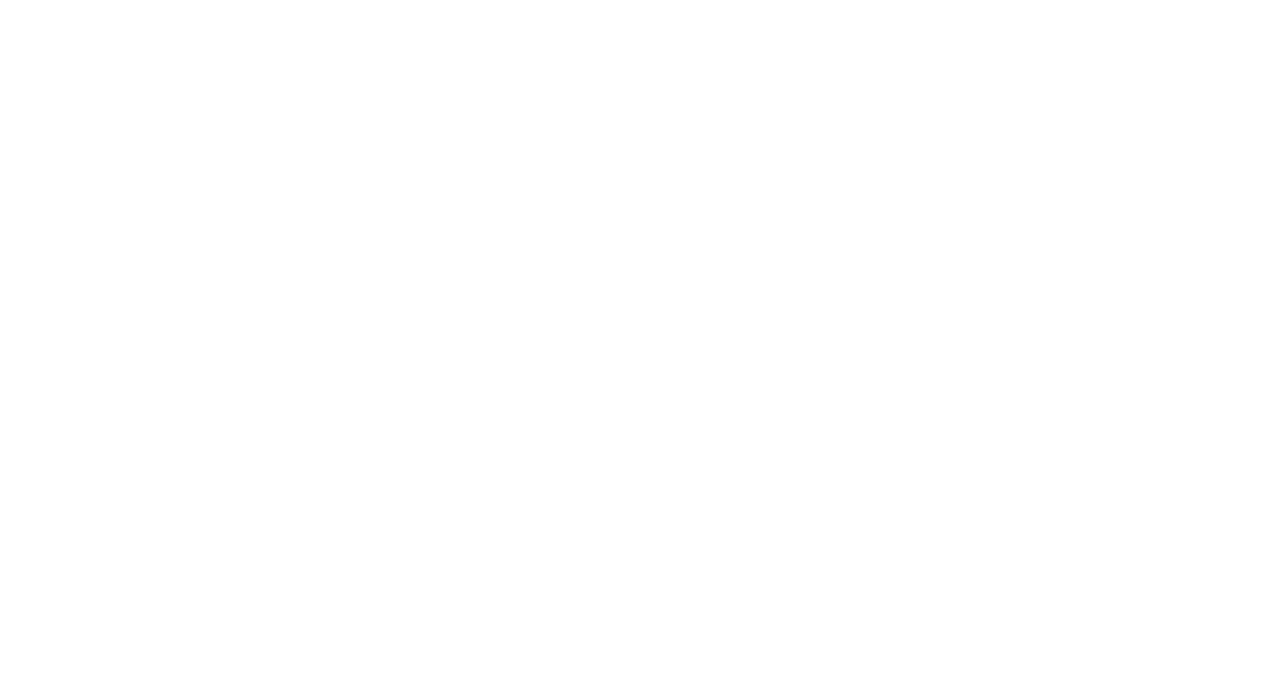
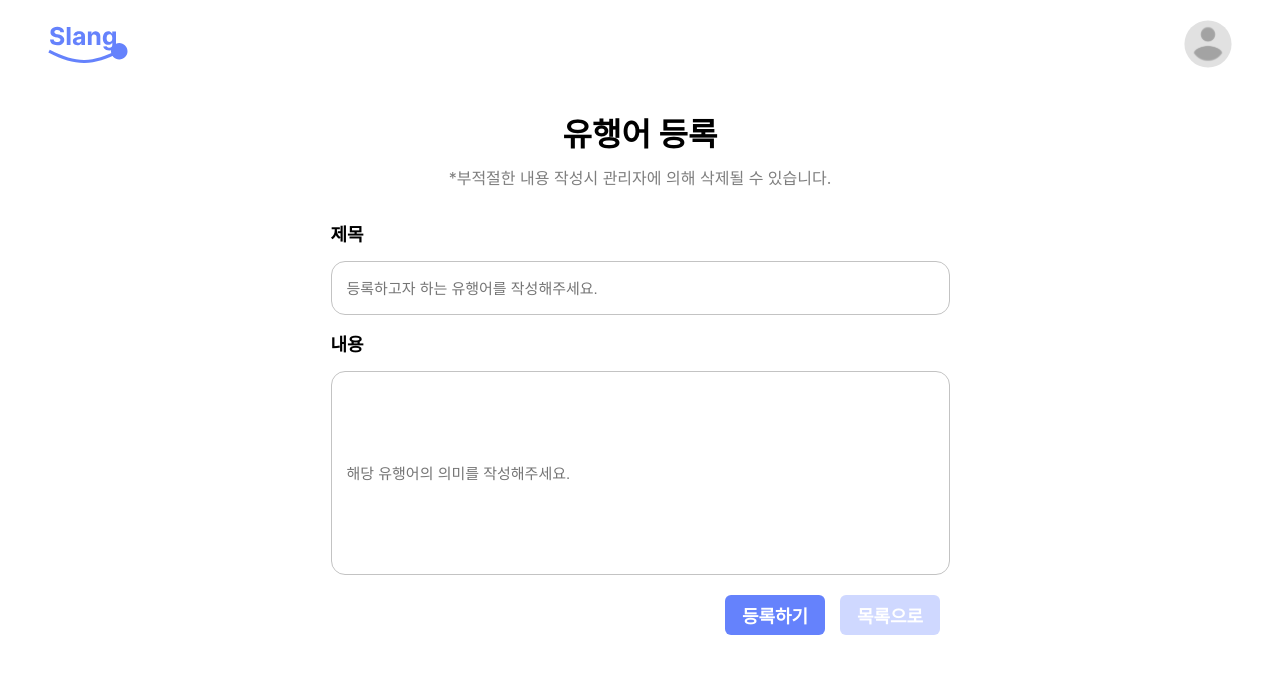
Before and after one commit to the-best-coding-stager/Fontend, a React (Create React App) app: page /post in a window 1280 px wide. Before the commit this address had no page. Shown: the top 674 px of the page. Built offline with nearby package versions, Linux system fonts and the light colour scheme.

Commit message:
feat : post 페이지 완성

```diff
--- a/src/App.js
+++ b/src/App.js
@@ -3,6 +3,7 @@
 import Login from "./pages/login";
 import SignUp from "./pages/signup";
 import Home from "./pages/home";
+import Post from "./pages/post";
 import { Routes, Route } from "react-router-dom";
 
 function App() {
@@ -13,6 +14,7 @@
         <Route path="/login" element={<Login />} />
         <Route path="/signup" element={<SignUp />} />
         <Route path="/home" element={<Home />} />
+        <Route path="/post" element={<Post />} />
       </Routes>
     </>
   );
--- /dev/null
+++ b/src/components/header.js
@@ -0,0 +1,42 @@
+import { ReactComponent as logo } from "../images/slang.svg";
+import { ReactComponent as profile } from "../images/profile.svg";
+import styled from "styled-components";
+import { useNavigate } from "react-router-dom";
+
+const Header = () => {
+  const navigate = useNavigate();
+
+  const handleNavigate = () => {
+    navigate("/home");
+  };
+
+  const handleNavigateMyPage = () => {
+    navigate("/mypage");
+  };
+  return (
+    <Nav>
+      <Logo onClick={handleNavigate} />
+      <Profile onClick={handleNavigateMyPage} />
+    </Nav>
+  );
+};
+
+const Logo = styled(logo)`
+  width: 5rem;
+  margin-left: 3rem;
+  cursor: pointer;
+`;
+
+const Profile = styled(profile)`
+  width: 5rem;
+  margin-right: 2rem;
+  cursor: pointer;
+`;
+
+const Nav = styled.div`
+  display: flex;
+  align-items: center;
+  justify-content: space-between;
+`;
+
+export default Header;
--- a/src/pages/home.js
+++ b/src/pages/home.js
@@ -1,20 +1,11 @@
 import SideBar from "../components/sidebar";
-import { ReactComponent as logo } from "../images/slang.svg";
-import { ReactComponent as profile } from "../images/profile.svg";
+import Header from "../components/header";
 import { ReactComponent as search } from "../images/search.svg";
 import styled from "styled-components";
 import { useNavigate } from "react-router-dom";
 
 const Home = () => {
   const navigate = useNavigate();
-
-  const handleNavigate = () => {
-    navigate("/home");
-  };
-
-  const handleNavigateMyPage = () => {
-    navigate("/mypage");
-  };
 
   const handleNavigateQuiz = () => {
     navigate("/quiz");
@@ -26,10 +17,7 @@
 
   return (
     <Container>
-      <Nav>
-        <Logo onClick={handleNavigate} />
-        <Profile onClick={handleNavigateMyPage} />
-      </Nav>
+      <Header />
       <RowContainer>
         <SideBar />
         <SearchContainer>
@@ -170,12 +158,6 @@
 
 const SearchBtn = styled(search)``;
 
-const Nav = styled.div`
-  display: flex;
-  align-items: center;
-  justify-content: space-between;
-`;
-
 const Container = styled.div`
   display: flex;
   flex-direction: column;
@@ -186,16 +168,4 @@
   margin-left: 3rem;
 `;
 
-const Logo = styled(logo)`
-  width: 5rem;
-  margin-left: 3rem;
-  cursor: pointer;
-`;
-
-const Profile = styled(profile)`
-  width: 5rem;
-  margin-right: 2rem;
-  cursor: pointer;
-`;
-
 export default Home;
--- a/src/pages/post.js
+++ b/src/pages/post.js
@@ -1 +1,95 @@
-const Post = () => {};
+import { styled } from "styled-components";
+import Header from "../components/header";
+import { useNavigate } from "react-router-dom";
+
+const Post = () => {
+  const navigate = useNavigate();
+
+  const handleNavigateHome = () => {
+    navigate("/home");
+  };
+
+  return (
+    <>
+      <Header />
+      <PostContainer>
+        <Title>유행어 등록</Title>
+        <P>*부적절한 내용 작성시 관리자에 의해 삭제될 수 있습니다.</P>
+        <InputContainer>
+          <SubTitle>제목</SubTitle>
+          <InputTitle placeholder="등록하고자 하는 유행어를 작성해주세요." />
+        </InputContainer>
+        <InputContainer>
+          <SubTitle>내용</SubTitle>
+          <InputContent placeholder="해당 유행어의 의미를 작성해주세요." />
+        </InputContainer>
+        <Row>
+          <PostBtn onClick={handleNavigateHome}>등록하기</PostBtn>
+          <ListBtn onClick={handleNavigateHome}>목록으로</ListBtn>
+        </Row>
+      </PostContainer>
+    </>
+  );
+};
+
+const InputContainer = styled.div``;
+
+const PostContainer = styled.div`
+  display: flex;
+  flex-direction: column;
+  align-items: center;
+  justify-content: center;
+`;
+
+const Row = styled.div`
+  margin-top: 20px;
+  margin-left: 25rem;
+`;
+
+const Title = styled.h1`
+  margin-bottom: 0;
+`;
+
+const P = styled.p`
+  color: #7e7e7e;
+  font-size: 16px;
+  margin-top: 10px;
+`;
+
+const SubTitle = styled.h2`
+  font-size: 18px;
+  align-self: self-start;
+`;
+
+const InputTitle = styled.input`
+  width: 600px;
+  height: 50px;
+  font-size: 15px;
+  border: 1px solid #c3c3c3;
+  border-radius: 14px;
+  padding-left: 15px;
+`;
+
+const InputContent = styled(InputTitle)`
+  height: 200px;
+`;
+
+const PostBtn = styled.button`
+  background-color: #6582fc;
+  width: 100px;
+  height: 40px;
+  color: white;
+  font-weight: 600;
+  border-radius: 6px;
+  border: none;
+  font-size: 18px;
+  margin-right: 15px;
+  cursor: pointer;
+`;
+
+const ListBtn = styled(PostBtn)`
+  background-color: #cfd8ff;
+  cursor: pointer;
+`;
+
+export default Post;
```
